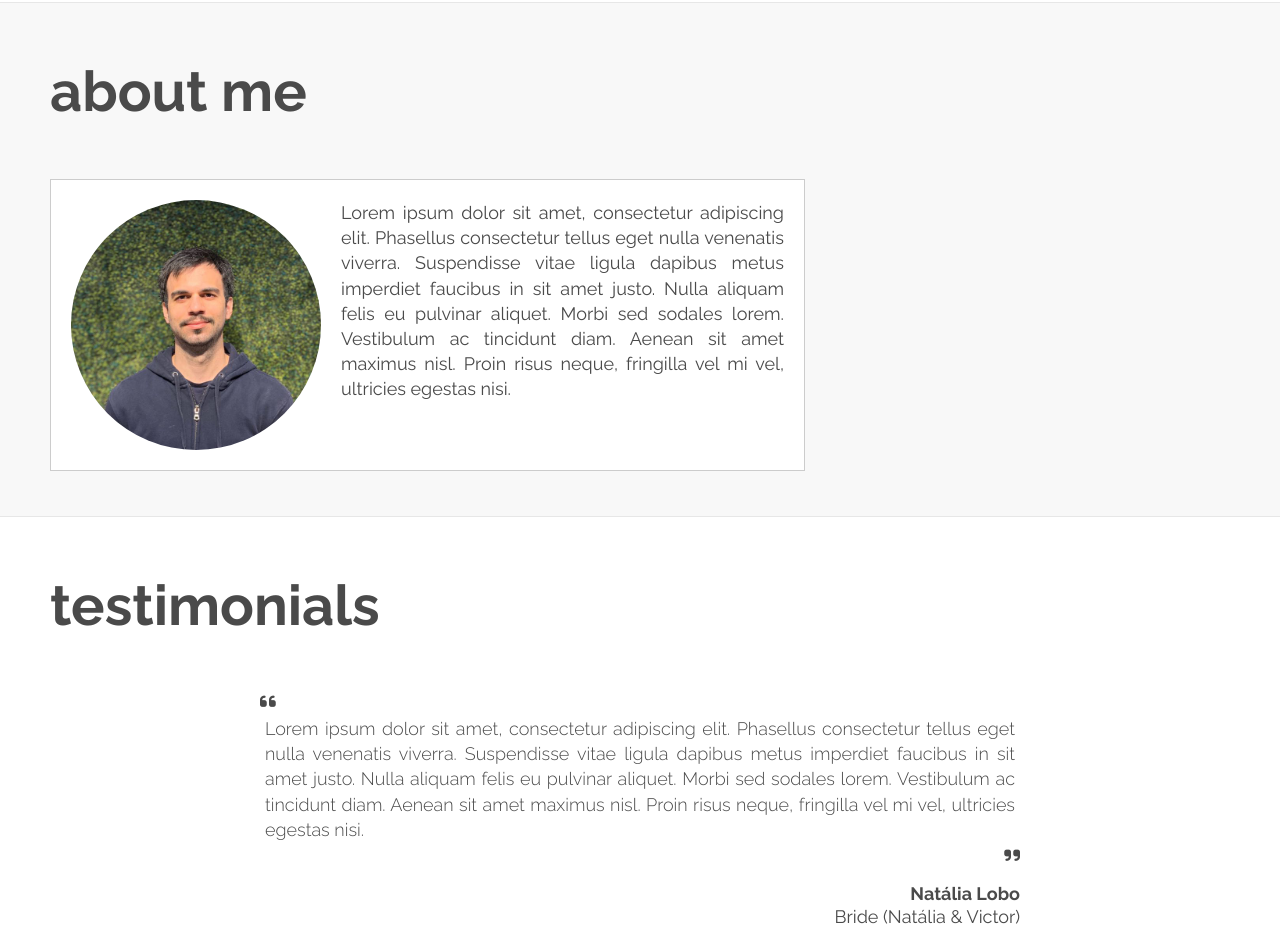
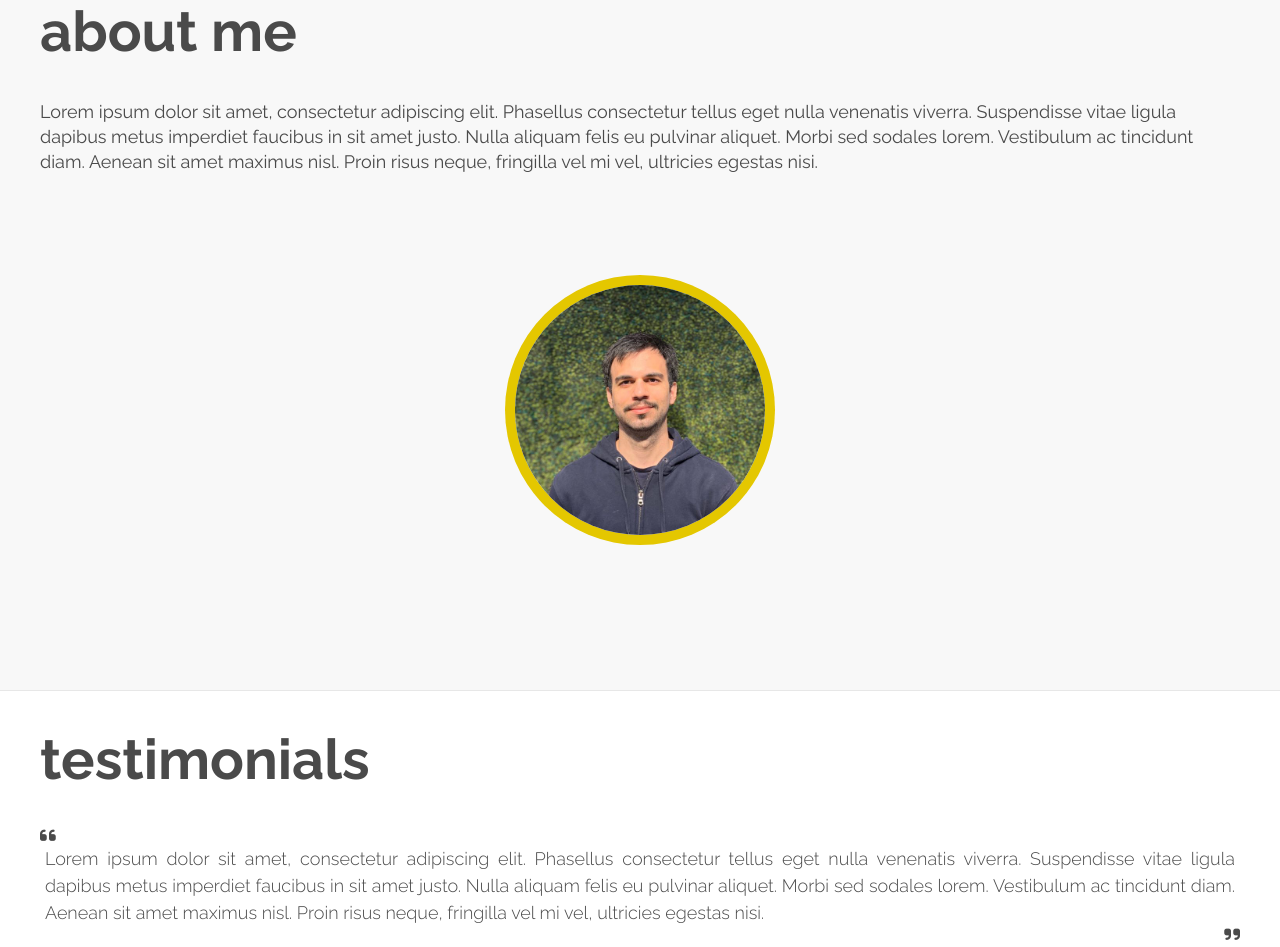
Before and after one commit to RAFBarbosa/portfolio, a website: page src/index.html in a window 1280 px wide. Shown: the part 1026-1973 px from the top of the page. Drawn offline with nearby package versions, Linux system fonts and the light colour scheme; some packages are replaced by stand-ins of ours; files that its build step writes are made by us from their sources; a script that the page names is missing; files whose address does not match are found by name.

Commit message:
new layout

```diff
--- a/src/index.html
+++ b/src/index.html
@@ -33,11 +33,13 @@
 
     <section class="home blur__bg">
       <div class="home__wrapper">
-        <div>
-          <h1 class="title__h1" data-aos="fade-left" data-aos-duration="1500" data-aos-once="true">Hi, I’m</h1>
-          <h1 class="title__h1" data-aos="fade-left" data-aos-delay="1000" data-aos-duration="1500" data-aos-once="true">Raf Barbosa</h1>
+        <div class="home__wrapper__text">
+          <div>
+            <h1 class="title__h1" data-aos="fade-left" data-aos-duration="1500" data-aos-once="true">Hi, I’m</h1>
+            <h1 class="title__h1" data-aos="fade-left" data-aos-delay="1000" data-aos-duration="1500" data-aos-once="true">Raf Barbosa</h1>
+          </div>
+          <h1 data-aos="fade-left" data-aos-delay="2000" data-aos-duration="1500" data-aos-once="true">I’m a front-end developer</h1>
         </div>
-        <h1 data-aos="fade-left" data-aos-delay="2000" data-aos-duration="1500" data-aos-once="true">I’m a front-end developer</h1>
         <div class="arrow__wrapper" id="arrow__wrapper" >
           <img class="arrow" src="./public/img/arrow.png" alt="Arrow Down" data-aos="fade-down" data-aos-duration="1500" data-aos-delay="3000" data-aos-once="true"></img>
         </div>
@@ -61,8 +63,8 @@
     <section class="about blur__bg">
       <h1 class="title" data-aos="fade-left" data-aos-duration="1000" data-aos-once="true">about me</h1>
         <div class="about__wrapper" data-aos="fade-up" data-aos-duration="1000" data-aos-delay="500" data-aos-once="true">
+          <p>Lorem ipsum dolor sit amet, consectetur adipiscing elit. Phasellus consectetur tellus eget nulla venenatis viverra. Suspendisse vitae ligula dapibus metus imperdiet faucibus in sit amet justo. Nulla aliquam felis eu pulvinar aliquet. Morbi sed sodales lorem. Vestibulum ac tincidunt diam. Aenean sit amet maximus nisl. Proin risus neque, fringilla vel mi vel, ultricies egestas nisi.</p>
           <img class="picture" src="./public/img/profile.jpeg" alt="Profile picture"></img>
-          <p>Lorem ipsum dolor sit amet, consectetur adipiscing elit. Phasellus consectetur tellus eget nulla venenatis viverra. Suspendisse vitae ligula dapibus metus imperdiet faucibus in sit amet justo. Nulla aliquam felis eu pulvinar aliquet. Morbi sed sodales lorem. Vestibulum ac tincidunt diam. Aenean sit amet maximus nisl. Proin risus neque, fringilla vel mi vel, ultricies egestas nisi.</p>
         </div>
       </div>
     </section>
--- a/src/js/projects.js
+++ b/src/js/projects.js
@@ -45,7 +45,7 @@ export default function Request() {
         $name.innerHTML = project[i].name;
         $photoAlt.value = project[i].name + " photo";
         $description.innerHTML = project[i].description;
-        $toolsTitle.innerHTML = "Tools used on this project:";
+        $toolsTitle.innerHTML = "Tools used in this project:";
         $link.innerHTML = project[i].link;
 
         const tools = project[i].tools;
--- a/src/sass/about.scss
+++ b/src/sass/about.scss
@@ -18,27 +18,33 @@
   font-weight: 400;
   display: flex;
   flex-direction: column;
-  padding: 20px;
-  margin-left: 50px;
+  margin: 0 15px;
+
+  @include for-desktop-up {
+    width: 1200px;
+    align-self: center;
+  }
 
   p {
     font-size: 18px;
     line-height: 1.4;
-    text-align: justify;
+    margin-bottom: 100px;
+    // text-align: justify;
   }
 
   @include for-tablet-portrait-up {
     // margin: 0 20px;
-    flex-direction: row;
-    background-color: white;
+    margin: 0 50px;
+    // flex-direction: row;
+    // background-color: white;
     // border-radius: 5px;
-    border: 1px solid rgba(0, 0, 0, 0.2);
+    // border: 1px solid rgba(0, 0, 0, 0.2);
     // box-shadow: 0 4px 8px 0 rgba(0, 0, 0, 0.2),
     //   0 6px 20px 0 rgba(141, 86, 86, 0.19);
-    max-width: 755px;
+    // max-width: 755px;
 
     p {
-      padding-left: 20px;
+      // padding: 0 50px;
     }
   }
 }
@@ -48,11 +54,6 @@
   height: 250px;
   width: 250px;
   border-radius: 50%;
-
-  @include for-phone-only {
-    margin-bottom: 20px;
-    align-self: center;
-    box-shadow: 0 4px 8px 0 rgba(0, 0, 0, 0.2),
-      0 6px 20px 0 rgba(141, 86, 86, 0.19);
-  }
+  margin: 10px 10px 110px 10px;
+  box-shadow: 0 0 0 10px $yellow;
 }
--- a/src/sass/footer.scss
+++ b/src/sass/footer.scss
@@ -1,7 +1,7 @@
 .footer {
   background: $darkGrey;
   height: 260px;
-  margin-top: 65px;
+  margin-top: 85px;
   transition: all 400ms ease;
   color: $light;
 }
--- a/src/sass/home.scss
+++ b/src/sass/home.scss
@@ -7,7 +7,7 @@
   font-size: 2rem;
   font-weight: 500;
   background-color: $darkGrey;
-  color: $light;
+  color: white;
 
   @include for-tablet-landscape-up {
     font-size: 4.5rem;
@@ -23,9 +23,14 @@
     margin-left: 50px;
   }
 
+  .home__wrapper__text {
+    @include for-desktop-up {
+      width: 1200px;
+      margin: 40px auto;
+    }
+
     div {
       display: flex;
-    // justify-content: center;
       align-items: baseline;
 
       .title__h1 {
@@ -36,6 +41,7 @@
 
           @include for-tablet-landscape-up {
             margin: 0 0 5px 17px;
+          }
         }
       }
     }
--- a/src/sass/projects.scss
+++ b/src/sass/projects.scss
@@ -23,32 +23,37 @@
     margin: 0 50px;
   }
 
+  @include for-desktop-up {
+    width: 1200px;
+    margin: 0 auto;
+  }
+
   hr {
     background-color: $grey;
     border: 0;
     height: 1px;
-    margin: 20px 0;
+    margin: 40px 0;
   }
 }
 
 .projects__wrapper__item {
   transition: all 200ms ease;
-  min-height: 400px;
+  // min-height: 400px;
   display: flex;
   flex-direction: column-reverse;
   align-items: left;
 
   @include for-tablet-landscape-up {
-    align-items: center;
+    // align-items: center;
     flex-direction: row;
   }
 
   img {
     margin-bottom: 20px;
-    align-self: center;
+    // align-self: center;
     width: 100%;
-    height: auto;
-    max-width: 600px;
+    max-height: 360px;
+    max-width: 500px;
 
     @include for-tablet-landscape-up {
       margin-bottom: 0;
@@ -60,6 +65,7 @@
     flex-direction: column;
     height: 100%;
     width: 100%;
+    margin-right: 20px;
 
     h2 {
       font-size: 25px;
--- a/src/sass/style.scss
+++ b/src/sass/style.scss
@@ -38,6 +38,11 @@ body {
     font-size: 3.5rem;
     margin: 60px 0 60px 50px;
     text-align: left;
+  }
+
+  @include for-desktop-up {
+    width: 1200px;
+    margin: 40px auto;
   }
 }
 
--- a/src/sass/testimonials.scss
+++ b/src/sass/testimonials.scss
@@ -9,7 +9,16 @@
   flex-direction: column;
   align-items: center;
   align-self: center;
-  margin: 0 20px;
+  margin: 0 15px;
+
+  @include for-tablet-portrait-up {
+    margin: 0 50px;
+  }
+
+  @include for-desktop-up {
+    width: 1200px;
+    margin: 0 auto;
+  }
 
   hr {
     background-color: $primary-text;
@@ -30,9 +39,9 @@
 
   p {
     font-weight: 300;
-    margin: 5px;
+    margin: 0 5px;
     text-align: justify;
-    line-height: 1.4;
+    line-height: 1.5;
   }
 
   h3 {
@@ -47,7 +56,7 @@
   }
 
   @include for-tablet-portrait-up {
-    max-width: 760px;
+    // max-width: 760px;
   }
 }
 
```
Lines whose indentation alone changed are shown as unchanged.
